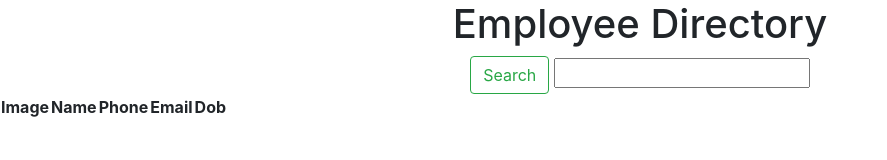
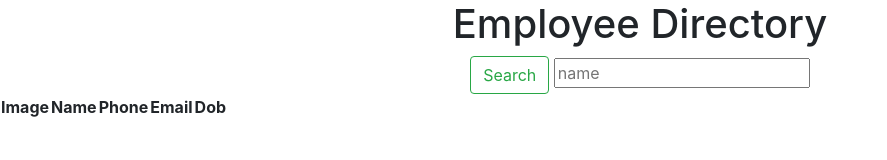
Before and after one commit to mbubel/user-directory, a React (Create React App) app in the folder userdirectory/: page / in a window 1280 px wide. Shown: the top 160 px of the page, without its empty margins (0-887 px from the left). Built offline with nearby package versions, Linux system fonts and the light colour scheme; no server answers.

Commit message:
Added a 'name' placeholder

```diff
--- a/userdirectory/src/components/Navbar.js
+++ b/userdirectory/src/components/Navbar.js
@@ -5,7 +5,7 @@ function Navbar() {
       <button class="btn btn-outline-success my-2 my-sm-0" type="submit">
         Search
       </button>{" "}
-      <input />
+      <input placeholder="name" />
     </nav>
   );
 }
```
